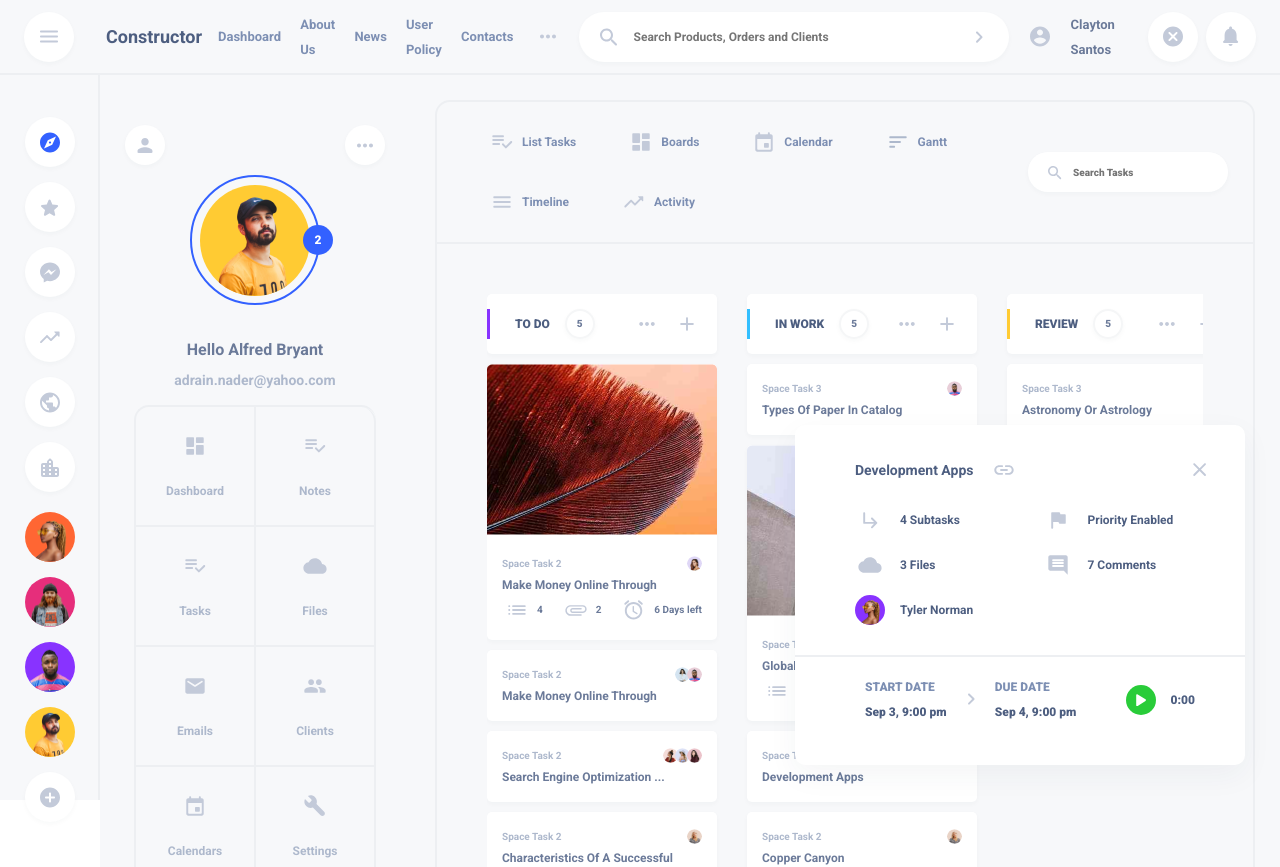
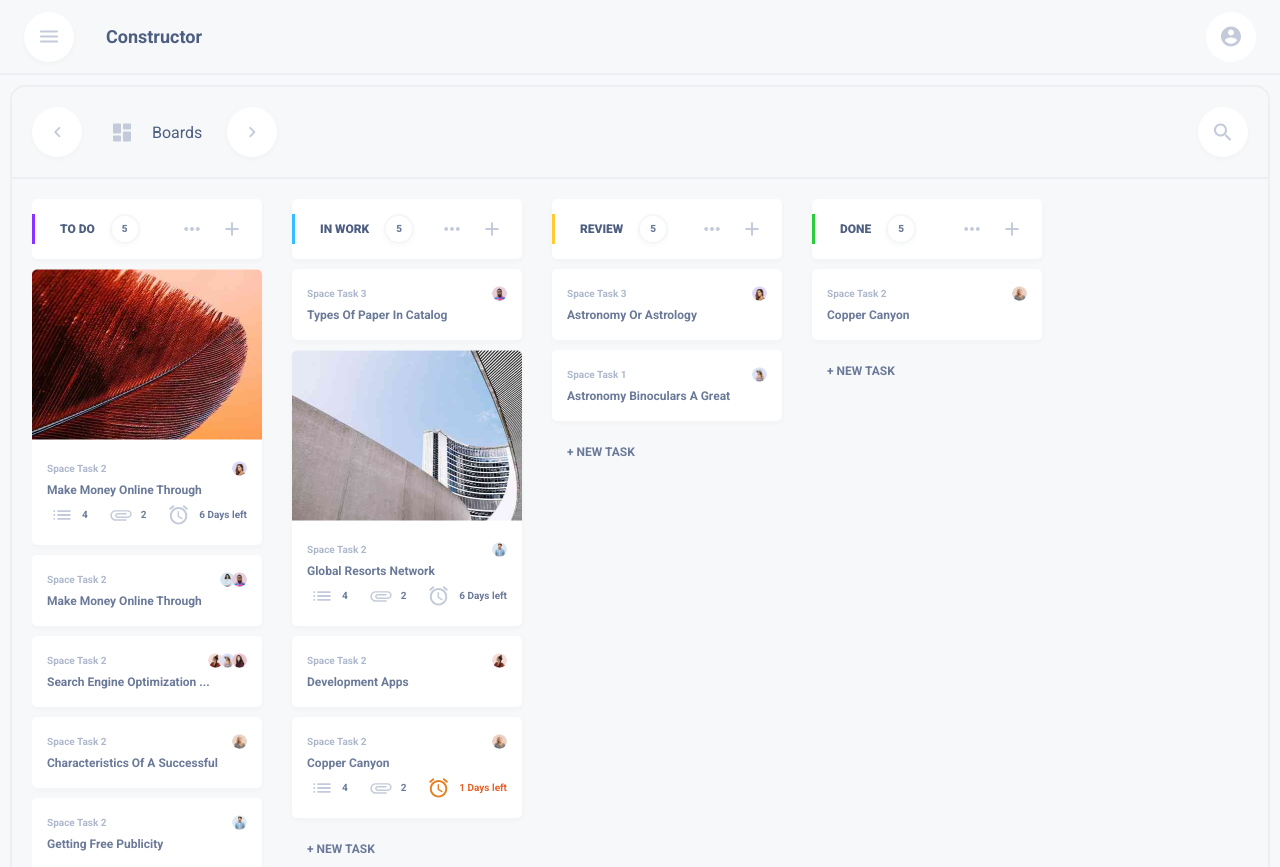
Before and after one commit to AyushBobale/NextDash, a Next.js app in the folder src/: page / in a window 1280 px wide. Shown: the top 867 px of the page. Built offline with nearby package versions, Linux system fonts and the light colour scheme.

Commit message:
base model done

```diff
--- a/src/src/app/components/Navbar.tsx
+++ b/src/src/app/components/Navbar.tsx
@@ -42,7 +42,7 @@ const Navbar = () => {
       <div className={styles.right}>
         <span>
           <Image src={AccountCircle} alt="account" />
-          Clayton Santos
+          <p>Clayton Santos</p>
         </span>
         <div className={styles["noti-cont"]}>
           <IconButton svg={Close} />
--- a/src/src/app/components/TodoContainer.tsx
+++ b/src/src/app/components/TodoContainer.tsx
@@ -11,7 +11,10 @@ import Avtaar9 from "../../../public/static/images/Avatar Image(8).png";
 import Calender from "../../../public/static/images/event.svg";
 import Dashboard from "../../../public/static/images/dashboard.svg";
 import Gantt from "../../../public/static/images/gantt.svg";
+import IconButton from "./IconButton";
 import Image from "next/image";
+import LeftNav from "../../../public/static/images/left-nav.svg";
+import RightNav from "../../../public/static/images/right-nav.svg";
 import Search from "../../../public/static/images/search.svg";
 import Task1 from "../../../public/static/images/task1.png";
 import Task2 from "../../../public/static/images/task2.png";
@@ -110,34 +113,45 @@ const TodoContainer = () => {
           <div className={styles["tabs"]}>
             <div>
               <Image src={Tasks} alt="" />
-              List Tasks
+              <p>List Tasks</p>
             </div>
             <div>
               <Image src={Dashboard} alt="" />
-              Boards
+              <p>Boards</p>
             </div>
             <div>
               <Image src={Calender} alt="" />
-              Calendar
+              <p>Calendar</p>
             </div>
             <div>
               <Image src={Gantt} alt="" />
-              Gantt
+              <p>Gantt</p>
             </div>
             <div>
               <Image src={TimeLine} alt="" />
-              Timeline
+              <p>Timeline</p>
             </div>
             <div>
               <Image src={Activity} alt="" />
-              Activity
+              <p>Activity</p>
             </div>
           </div>
 
           <div className={styles["search-bar"]}>
-            <input type="text" placeholder="Search Tasks" />
+            <input type="text" placeholder={"Search Tasks"} />
             <Image src={Search} alt="" />
           </div>
+        </div>
+        <div className={styles["top-nav-inner-mobile"]}>
+          <div className={styles["tabs-mobile"]}>
+            <IconButton svg={LeftNav} />
+            <div>
+              <Image src={Dashboard} alt="" />
+              <p>Boards</p>
+            </div>
+            <IconButton svg={RightNav} />
+          </div>
+          <IconButton svg={Search} />
         </div>
       </div>
 
--- a/src/src/app/components/css/Navbar.module.css
+++ b/src/src/app/components/css/Navbar.module.css
@@ -109,3 +109,31 @@
   flex-shrink: 0;
   padding-left: 55px;
 }
+
+@media screen and (max-width: 1400px) {
+  .links {
+    display: none;
+  }
+
+  .search-cont {
+    display: none;
+  }
+
+  .right > span {
+    height: 50px;
+    width: 50px;
+    border-radius: 50%;
+    background: #fff;
+    display: flex;
+    align-items: center;
+    justify-content: center;
+  }
+
+  .right > span > p {
+    display: none;
+  }
+
+  .noti-cont {
+    display: none;
+  }
+}
--- a/src/src/app/components/css/PopUp.module.css
+++ b/src/src/app/components/css/PopUp.module.css
@@ -116,3 +116,9 @@
   height: 30px;
   width: 30px;
 }
+
+@media screen and (max-width: 1400px) {
+  .popup-cont {
+    display: none;
+  }
+}
--- a/src/src/app/components/css/ProfileContainer.module.css
+++ b/src/src/app/components/css/ProfileContainer.module.css
@@ -174,3 +174,9 @@
   width: 30px;
   cursor: pointer;
 }
+
+@media screen and (max-width: 1400px) {
+  .profile-pad-cont {
+    display: none;
+  }
+}
--- a/src/src/app/components/css/Sidebar.module.css
+++ b/src/src/app/components/css/Sidebar.module.css
@@ -27,6 +27,7 @@
   display: flex;
   gap: 15px;
   flex-direction: column;
+  padding-bottom: 25px;
 }
 
 .btm > div {
@@ -43,3 +44,9 @@
   height: 50px;
   width: 50px;
 }
+
+@media screen and (max-width: 1400px) {
+  .sidebar {
+    display: none;
+  }
+}
--- a/src/src/app/components/css/TodoCol.module.css
+++ b/src/src/app/components/css/TodoCol.module.css
@@ -86,3 +86,6 @@
   font-weight: 700;
   line-height: 20px;
 }
+
+@media screen and (max-width: 1400px) {
+}
--- a/src/src/app/components/css/TodoContainer.module.css
+++ b/src/src/app/components/css/TodoContainer.module.css
@@ -98,3 +98,45 @@
   display: flex;
   gap: 30px;
 }
+
+.top-nav-inner-mobile,
+.tabs-mobile,
+.tabs-mobile > div {
+  display: flex;
+  align-items: center;
+}
+
+.top-nav-inner-mobile {
+  gap: 15px;
+  padding: 20px;
+  justify-content: space-between;
+}
+.tabs-mobile {
+  gap: 25px;
+}
+.tabs-mobile > div {
+  gap: 15px;
+}
+
+@media screen and (max-width: 1400px) {
+  .todo-cont {
+    width: calc(100% - 20px);
+    margin: 10px;
+  }
+
+  .search-bar,
+  .search-bar > input {
+    padding: 0;
+    height: 50px;
+    width: 50px;
+  }
+
+  .top-nav-inner {
+    display: none;
+  }
+
+  .todo-col-cont {
+    margin: 20px;
+    width: calc(100% - 40px);
+  }
+}
--- a/src/src/app/globals.css
+++ b/src/src/app/globals.css
@@ -33,6 +33,7 @@ body {
   min-height: 100vh;
   /* font-family: "Roboto", sans-serif; */
   color: var(--grey-blue-50);
+  background: var(--primary-bg);
 }
 
 body {
@@ -45,3 +46,10 @@ body {
   width: calc(100% - var(--side-width));
   background: var(--primary-bg);
 }
+
+@media screen and (max-width: 1400px) {
+  .main {
+    width: 100%;
+    padding: 0px;
+  }
+}
```
Also changed, not shown: src/public/static/images/left-nav.svg (added), src/public/static/images/right-nav.svg (added).
